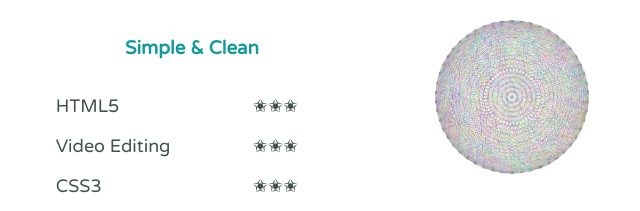
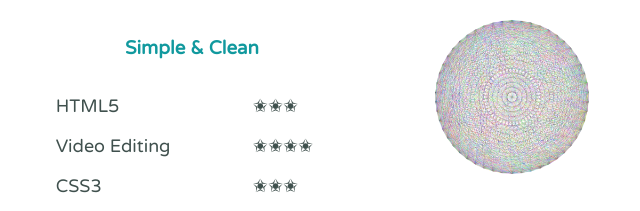
Before and after one commit to JManikiza/Personal-Site, a plain HTML site: page index.html in a window 1280 px wide. Shown: the part 1940-2151 px from the top of the page, 328-968 px from the left. Drawn offline with Linux system fonts and the light colour scheme.

Commit message:
changed skills

```diff
--- a/index.html
+++ b/index.html
@@ -50,7 +50,7 @@
           </tr>
           <tr>
             <td>Video Editing</td>
-            <td>✬✬✬</td>
+            <td>✬✬✬✬</td>
           </tr>
           <tr>
             <td>CSS3</td>
```
